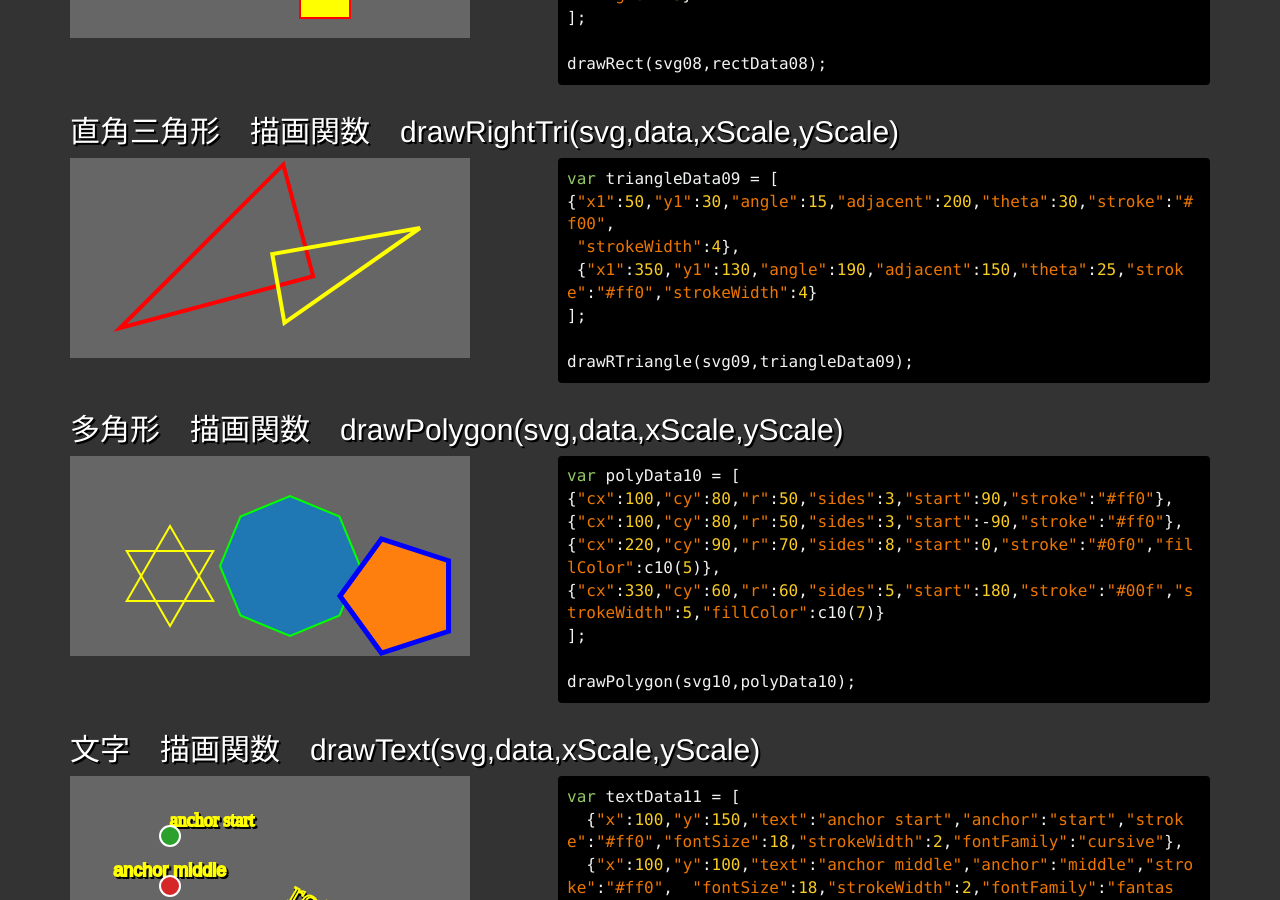
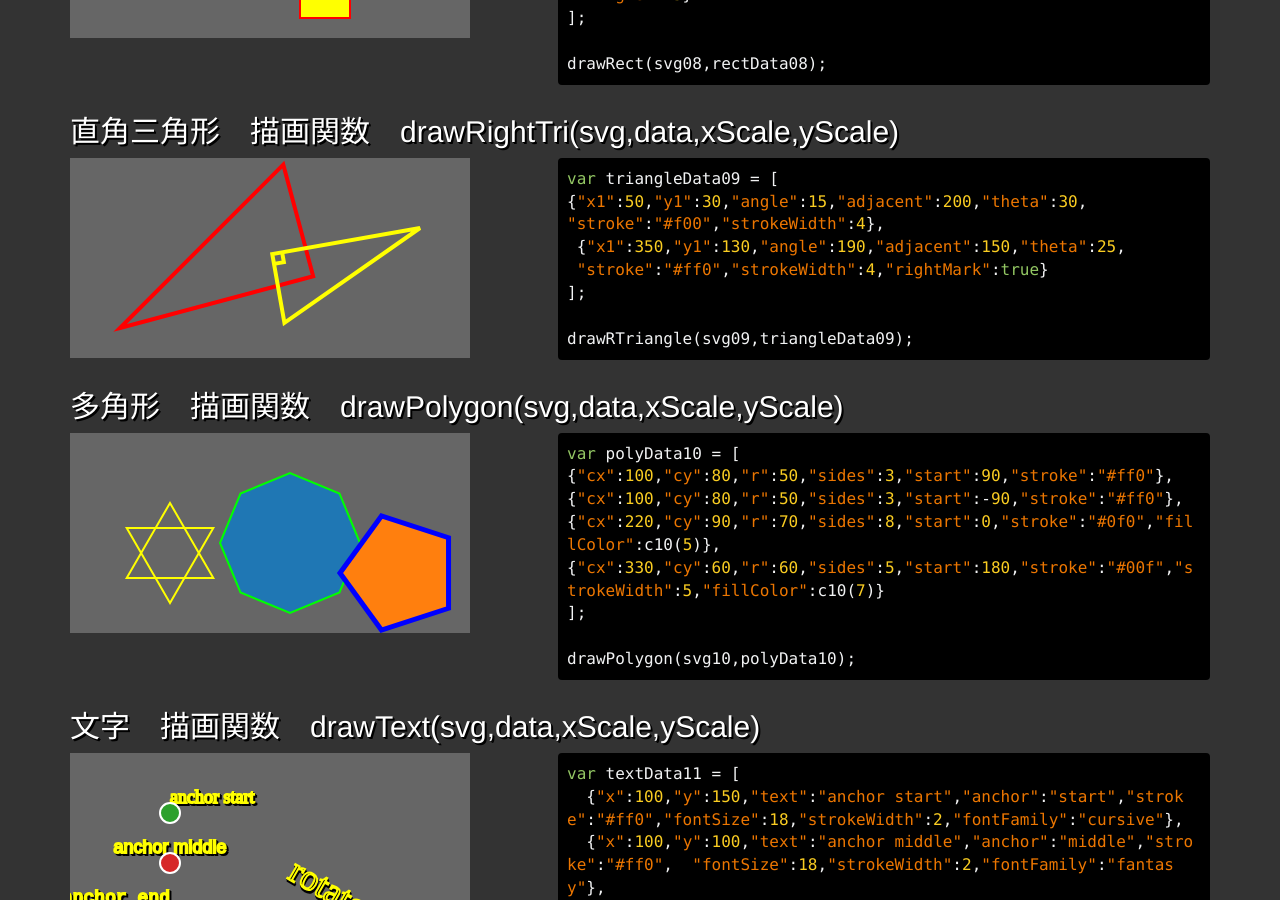
Before and after one commit to koyamatc/d3draw, a Jekyll site: the page index.html, which Jekyll copies as it is, in a window 1280 px wide and 900 px high, scrolled down 2588 px. Built offline with Jekyll 4.4.1, drawn with Linux system fonts in a browser that asks for light colours; Markdown is read by kramdown in place of the engine named in the settings; formulas are drawn with MathJax 3.

Commit message:
drawRTriangle right angle Mark added

```diff
--- a/index.html
+++ b/index.html
@@ -202,9 +202,10 @@ drawRect(svg08,rectData08);
 			<div class="col-sm-7">
 <pre>
 var triangleData09 = [
-{"x1":50,"y1":30,"angle":15,"adjacent":200,"theta":30,"stroke":"#f00",
- "strokeWidth":4},
- {"x1":350,"y1":130,"angle":190,"adjacent":150,"theta":25,"stroke":"#ff0","strokeWidth":4}
+{"x1":50,"y1":30,"angle":15,"adjacent":200,"theta":30,
+"stroke":"#f00","strokeWidth":4},
+ {"x1":350,"y1":130,"angle":190,"adjacent":150,"theta":25,
+ "stroke":"#ff0","strokeWidth":4,"rightMark":true}
 ];
 
 drawRTriangle(svg09,triangleData09);
@@ -356,7 +357,7 @@ pathAttrs15 = {"stroke":"#f00","strokeWidth":3};
 drawAxes(svg15,axesData13);
 drawGrid(svg15,gridData14);
 drawPath(svg15,pathData15,pathAttrs15,xScale03,yScale03);
-drawPath(svg15,pathData15);
+drawPath(svg15,pathData15,{});
 </pre>
 			</div>
 		</div><!-- / row -->
@@ -565,9 +566,10 @@ drawPath(svg15,pathData15);
 
   	/* 直角三角形 */
   	var triangleData09 = [
-  	  {"x1":50,"y1":30,"angle":15,"adjacent":200,"theta":30,"stroke":"#f00",
-  		"strokeWidth":4},
-  	  {"x1":350,"y1":130,"angle":190,"adjacent":150,"theta":25,"stroke":"#ff0","strokeWidth":4}
+  	  {"x1":50,"y1":30,"angle":15,"adjacent":200,"theta":30,
+  	   "stroke":"#f00","strokeWidth":4},
+  	  {"x1":350,"y1":130,"angle":190,"adjacent":150,"theta":25,
+  	  "stroke":"#ff0","strokeWidth":4,"rightMark":true}
 
   	];
   	drawRTriangle(svg09,triangleData09,xScale02,yScale02);
@@ -665,7 +667,7 @@ drawPath(svg15,pathData15);
  		drawAxes(svg15,axesData13);
  		drawGrid(svg15,gridData14);
  		drawPath(svg15,pathData15,pathAttrs15,xScale03,yScale03);
- 		drawPath(svg15,pathData15);
+ 		drawPath(svg15,pathData15,{});
 
 	</script>
 </body>
--- a/js/d3draws.js
+++ b/js/d3draws.js
@@ -1,5 +1,5 @@
 /**
-  d3draws.js  v1.0.0
+  d3draws.js  v1.2.0
   functions to draw svg shapes with d3.js
 **/
 
@@ -450,7 +450,9 @@
 
   };
 
-  /** 直角三角形 */
+  /** 直角三角形
+    2014.10.29  v1.2.0 直角マーク描画機能追加
+                                    */
   function drawRTriangle(svg,data,xScale,yScale){
 
     svgContainer = svg;
@@ -481,9 +483,10 @@
     var stroke = d.stroke?d.stroke:"#000";
     var strokeWidth = d.strokeWidth?d.strokeWidth:2;
     var fillColor = d.fillColor?d.fillColor:"none";
+    var rightMark = d.rightMark?d.rightMark:false;
 
     var pointsData = [];
-    var x1,x2,x3,y1,y2,y3;
+    var x1,x2,x3,x4,x5,x6,y1,y2,y3,y4,y5,y6;
     var opposite; // length of opposite side
     var rightAngle = (d.theta >=0)?-pi/2:pi/2;
     var factor = (d.theta >=0)?1:-1;
@@ -516,6 +519,29 @@
         .style("fill", function(d){ return fillColor; })
         .attr("class","rightAngle")
         .attr("id", function(d,i){ return "rightAngle" + i;});
+
+    // right angle mark
+    if (rightMark){
+
+      var rMark = [];
+      x4 = Math.cos(radians+rightAngle) * 10 + x2;
+      y4 = Math.sin(radians+rightAngle) * 10 + y2;
+      x5 = Math.cos(radians+rightAngle*2) * 10 + x4;
+      y5 = Math.sin(radians+rightAngle*2) * 10 + y4;
+      x6 = Math.cos(radians+rightAngle*3) * 10 + x5;
+      y6 = Math.sin(radians+rightAngle*3) * 10 + y5;
+
+      rMark.push(new Point(x4,y4));
+      rMark.push(new Point(x5,y5));
+      rMark.push(new Point(x6,y6));
+
+      svgContainer.append("path")
+        .attr("d", function(d) {
+        return rightAngleLine(rMark)})
+        .attr("stroke", function(d){ return stroke; })
+        .attr("stroke-width", function(d){ return strokeWidth; })
+        .style("fill", function(d){ return fillColor; });
+    };
 
     d3.select(this).remove();
 
```
Also changed, not shown: README.md, 3 other files.
